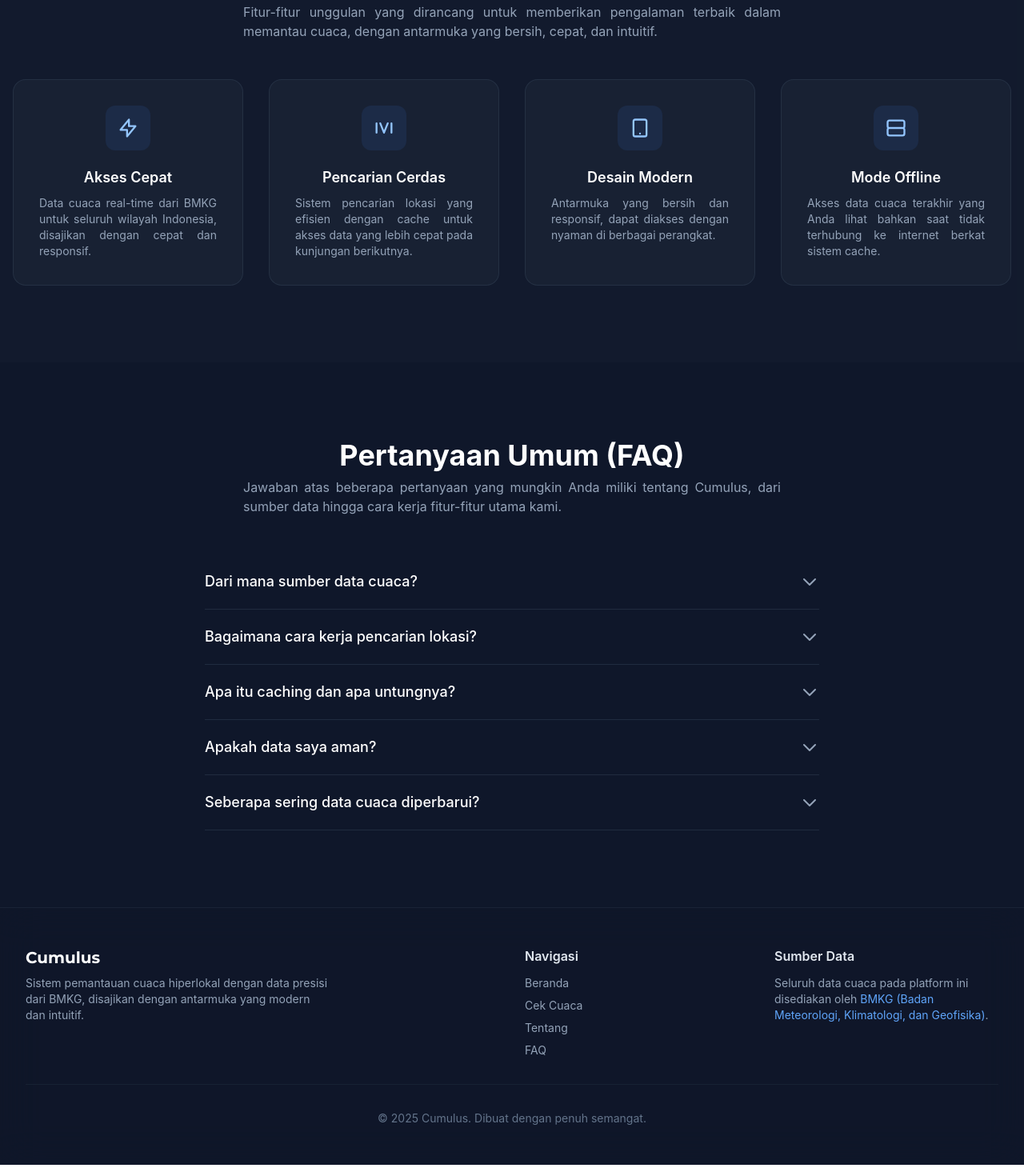
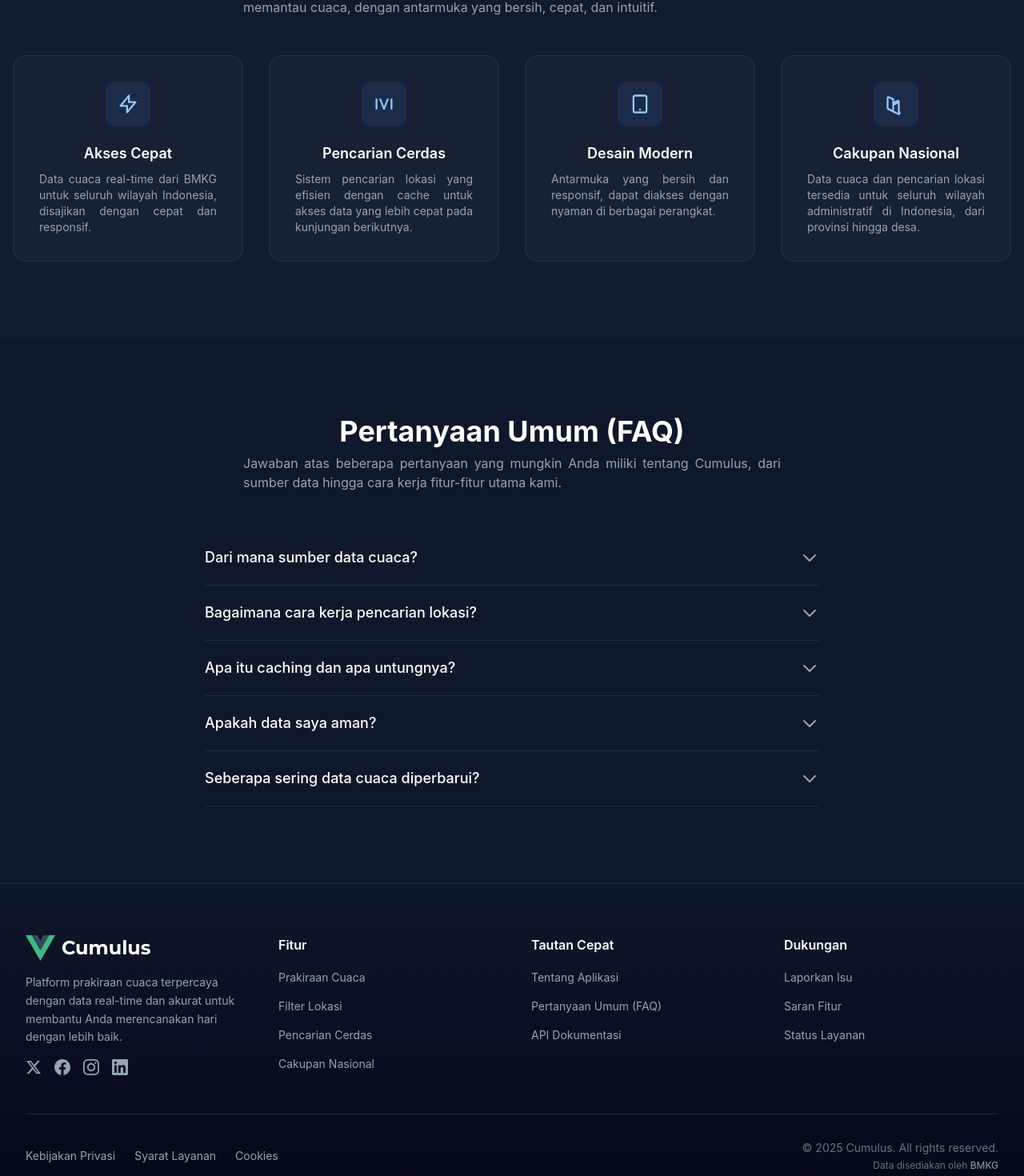
Before and after one commit to projectdummy2025/weather-playground, a Vue app in the folder frontend/: page / in a window 1280 px wide. Shown: the part 1848-3318 px from the top of the page at 80% size. Built offline with nearby package versions, Linux system fonts and the light colour scheme; no server answers.

Commit message:
Refactor UI components for improved layout and styling consistency

```diff
--- a/frontend/src/components/AboutSection.vue
+++ b/frontend/src/components/AboutSection.vue
@@ -5,7 +5,7 @@
         <h2 class="text-3xl md:text-4xl font-bold text-white">
           Mengapa Memilih Cumulus?
         </h2>
-        <p class="text-slate-400 mt-2 max-w-2xl mx-auto text-justify">
+        <p class="text-slate-400 mt-2 max-w-2xl mx-auto text-center md:text-justify">
           Fitur-fitur unggulan yang dirancang untuk memberikan pengalaman
           terbaik dalam memantau cuaca, dengan antarmuka yang bersih, cepat,
           dan intuitif.
@@ -17,7 +17,7 @@
       >
         <!-- Feature 1: Fast Access -->
         <div
-          class="bg-slate-800/50 p-8 rounded-2xl border border-slate-700/50"
+          class="bg-slate-800/50 p-6 md:p-8 rounded-2xl border border-slate-700/50"
         >
           <div
             class="w-14 h-14 bg-blue-500/10 text-blue-300 rounded-xl flex items-center justify-center mx-auto mb-5"
@@ -45,7 +45,7 @@
 
         <!-- Feature 2: Smart Caching -->
         <div
-          class="bg-slate-800/50 p-8 rounded-2xl border border-slate-700/50"
+          class="bg-slate-800/50 p-6 md:p-8 rounded-2xl border border-slate-700/50"
         >
           <div
             class="w-14 h-14 bg-blue-500/10 text-blue-300 rounded-xl flex items-center justify-center mx-auto mb-5"
@@ -75,7 +75,7 @@
 
         <!-- Feature 3: Responsive SPA -->
         <div
-          class="bg-slate-800/50 p-8 rounded-2xl border border-slate-700/50"
+          class="bg-slate-800/50 p-6 md:p-8 rounded-2xl border border-slate-700/50"
         >
           <div
             class="w-14 h-14 bg-blue-500/10 text-blue-300 rounded-xl flex items-center justify-center mx-auto mb-5"
@@ -101,9 +101,9 @@
           </p>
         </div>
 
-        <!-- Feature 4: Offline Mode -->
+        <!-- Feature 4: National Coverage -->
         <div
-          class="bg-slate-800/50 p-8 rounded-2xl border border-slate-700/50"
+          class="bg-slate-800/50 p-6 md:p-8 rounded-2xl border border-slate-700/50"
         >
           <div
             class="w-14 h-14 bg-blue-500/10 text-blue-300 rounded-xl flex items-center justify-center mx-auto mb-5"
@@ -113,19 +113,22 @@
               fill="none"
               stroke="currentColor"
               viewBox="0 0 24 24"
+              xmlns="http://www.w3.org/2000/svg"
             >
               <path
                 stroke-linecap="round"
                 stroke-linejoin="round"
                 stroke-width="2"
-                d="M5 12h14M5 12a2 2 0 01-2-2V6a2 2 0 012-2h14a2 2 0 012 2v4a2 2 0 01-2 2M5 12a2 2 0 00-2 2v4a2 2 0 002 2h14a2 2 0 002-2v-4a2 2 0 00-2-2"
+                d="M9 20l-5.447-2.724A1 1 0 013 16.382V5.618a1 1 0 011.447-.894L9 7m0 13v-6m0 6l5.447 2.724A1 1 0 0015 20.382V9.618a1 1 0 00-1.447-.894L9 11m0-4v6m0 0l6-3m-6 3V7"
               ></path>
             </svg>
           </div>
-          <h3 class="text-lg font-semibold text-white mb-2">Mode Offline</h3>
+          <h3 class="text-lg font-semibold text-white mb-2">
+            Cakupan Nasional
+          </h3>
           <p class="text-slate-400 text-sm text-justify">
-            Akses data cuaca terakhir yang Anda lihat bahkan saat tidak
-            terhubung ke internet berkat sistem cache.
+            Data cuaca dan pencarian lokasi tersedia untuk seluruh wilayah
+            administratif di Indonesia, dari provinsi hingga desa.
           </p>
         </div>
       </div>
--- a/frontend/src/components/AccordionItem.vue
+++ b/frontend/src/components/AccordionItem.vue
@@ -28,7 +28,7 @@
       @after-leave="afterLeave"
     >
       <div v-show="isOpen" class="overflow-hidden">
-        <div class="pb-5 text-slate-300 text-justify">
+        <div class="pb-5 text-slate-300 text-left md:text-justify">
           <p><slot /></p>
         </div>
       </div>
--- a/frontend/src/components/FaqSection.vue
+++ b/frontend/src/components/FaqSection.vue
@@ -5,7 +5,7 @@
         <h2 class="text-3xl md:text-4xl font-bold text-white">
           Pertanyaan Umum (FAQ)
         </h2>
-        <p class="text-slate-400 mt-2 max-w-2xl mx-auto text-justify">
+        <p class="text-slate-400 mt-2 max-w-2xl mx-auto text-center md:text-justify">
           Jawaban atas beberapa pertanyaan yang mungkin Anda miliki tentang
           Cumulus, dari sumber data hingga cara kerja fitur-fitur utama kami.
         </p>
--- a/frontend/src/components/Footer.vue
+++ b/frontend/src/components/Footer.vue
@@ -1,81 +1,87 @@
 <template>
-  <footer
-    class="bg-slate-900/40 backdrop-blur-xl border-t border-slate-700/30"
-  >
-    <div class="container mx-auto px-4 lg:px-8 py-12">
-      <div class="grid grid-cols-1 md:grid-cols-4 gap-8">
-        <!-- Brand and About -->
-        <div class="md:col-span-2">
-          <h3 class="text-xl font-bold text-white font-montserrat mb-2">
-            Cumulus
-          </h3>
-          <p class="text-slate-400 max-w-sm text-sm">
-            Sistem pemantauan cuaca hiperlokal dengan data presisi dari BMKG,
-            disajikan dengan antarmuka yang modern dan intuitif.
+  <footer class="bg-gradient-to-b from-slate-900 to-slate-950 border-t border-slate-800">
+    <div class="container mx-auto px-4 lg:px-8 py-16">
+      <!-- Main Footer Content -->
+      <div class="grid grid-cols-1 md:grid-cols-2 lg:grid-cols-4 gap-12 mb-12">
+        <!-- Brand Section -->
+        <div class="space-y-4">
+          <div class="flex items-center gap-2">
+            <img src="../assets/logo.svg" alt="Cumulus Logo" class="h-8 w-auto" />
+            <h3 class="text-2xl font-bold text-white font-montserrat">Cumulus</h3>
+          </div>
+          <p class="text-slate-400 text-sm leading-relaxed">
+            Platform prakiraan cuaca terpercaya dengan data real-time dan akurat untuk membantu Anda merencanakan hari dengan lebih baik.
           </p>
+          <div class="flex gap-4">
+            <a href="#" class="text-slate-400 hover:text-blue-500 transition-colors" aria-label="Twitter">
+              <svg class="w-5 h-5" fill="currentColor" viewBox="0 0 24 24">
+                <path d="M18.244 2.25h3.308l-7.227 8.26 8.502 11.24H16.17l-5.214-6.817L4.99 21.75H1.68l7.73-8.835L1.254 2.25H8.08l4.713 6.231zm-1.161 17.52h1.833L7.084 4.126H5.117z"></path>
+              </svg>
+            </a>
+            <a href="#" class="text-slate-400 hover:text-blue-500 transition-colors" aria-label="Facebook">
+              <svg class="w-5 h-5" fill="currentColor" viewBox="0 0 24 24">
+                <path d="M24 12.073c0-6.627-5.373-12-12-12s-12 5.373-12 12c0 5.99 4.388 10.954 10.125 11.854v-8.385H7.078v-3.47h3.047V9.43c0-3.007 1.792-4.669 4.533-4.669 1.312 0 2.686.235 2.686.235v2.953H15.83c-1.491 0-1.956.925-1.956 1.874v2.25h3.328l-.532 3.47h-2.796v8.385C19.612 23.027 24 18.062 24 12.073z"></path>
+              </svg>
+            </a>
+            <a href="#" class="text-slate-400 hover:text-blue-500 transition-colors" aria-label="Instagram">
+              <svg class="w-5 h-5" fill="currentColor" viewBox="0 0 24 24">
+                <path d="M12 2.163c3.204 0 3.584.012 4.85.07 3.252.148 4.771 1.691 4.919 4.919.058 1.265.069 1.645.069 4.849 0 3.205-.012 3.584-.069 4.849-.149 3.225-1.664 4.771-4.919 4.919-1.266.058-1.644.07-4.85.07-3.204 0-3.584-.012-4.849-.07-3.26-.149-4.771-1.699-4.919-4.92-.058-1.265-.07-1.644-.07-4.849 0-3.204.013-3.583.07-4.849.149-3.227 1.664-4.771 4.919-4.919 1.266-.057 1.645-.069 4.849-.069zm0-2.163c-3.259 0-3.667.014-4.947.072-4.358.2-6.78 2.618-6.98 6.98-.059 1.281-.073 1.689-.073 4.948 0 3.259.014 3.668.072 4.948.2 4.358 2.618 6.78 6.98 6.98 1.281.058 1.689.072 4.948.072 3.259 0 3.668-.014 4.948-.072 4.354-.2 6.782-2.618 6.979-6.98.059-1.28.073-1.689.073-4.948 0-3.259-.014-3.667-.072-4.947-.196-4.354-2.617-6.78-6.979-6.98-1.281-.059-1.69-.073-4.949-.073zm0 5.838c-3.403 0-6.162 2.759-6.162 6.162s2.759 6.163 6.162 6.163 6.162-2.759 6.162-6.163c0-3.403-2.759-6.162-6.162-6.162zm0 10.162c-2.209 0-4-1.79-4-4 0-2.209 1.791-4 4-4s4 1.791 4 4c0 2.21-1.791 4-4 4zm6.406-11.845c-.796 0-1.441.645-1.441 1.44s.645 1.44 1.441 1.44c.795 0 1.439-.645 1.439-1.44s-.644-1.44-1.439-1.44z"></path>
+              </svg>
+            </a>
+            <a href="#" class="text-slate-400 hover:text-blue-500 transition-colors" aria-label="LinkedIn">
+              <svg class="w-5 h-5" fill="currentColor" viewBox="0 0 24 24">
+                <path d="M20.447 20.452h-3.554v-5.569c0-1.328-.027-3.037-1.852-3.037-1.853 0-2.136 1.445-2.136 2.939v5.667H9.351V9h3.414v1.561h.046c.477-.9 1.637-1.85 3.37-1.85 3.601 0 4.267 2.37 4.267 5.455v6.286zM5.337 7.433c-1.144 0-2.063-.926-2.063-2.065 0-1.138.92-2.063 2.063-2.063 1.14 0 2.064.925 2.064 2.063 0 1.139-.925 2.065-2.064 2.065zm1.782 13.019H3.555V9h3.564v11.452zM22.225 0H1.771C.792 0 0 .774 0 1.729v20.542C0 23.227.792 24 1.771 24h20.451C23.2 24 24 23.227 24 22.271V1.729C24 .774 23.2 0 22.222 0h.003z"></path>
+              </svg>
+            </a>
+          </div>
+        </div>
+
+        <!-- Features Links -->
+        <div>
+          <h4 class="text-white font-semibold mb-4">Fitur</h4>
+          <ul class="space-y-3">
+            <li><a href="#weather-section" class="text-slate-400 hover:text-white text-sm transition-colors">Prakiraan Cuaca</a></li>
+            <li><a href="#weather-section" class="text-slate-400 hover:text-white text-sm transition-colors">Filter Lokasi</a></li>
+            <li><a href="#" class="text-slate-400 hover:text-white text-sm transition-colors">Pencarian Cerdas</a></li>
+            <li><a href="#about" class="text-slate-400 hover:text-white text-sm transition-colors">Cakupan Nasional</a></li>
+          </ul>
         </div>
 
         <!-- Quick Links -->
         <div>
-          <h4 class="font-semibold text-slate-200 mb-3">Navigasi</h4>
-          <ul class="space-y-2 text-sm">
-            <li>
-              <a href="#" class="text-slate-400 hover:text-white transition"
-                >Beranda</a
-              >
-            </li>
-            <li>
-              <a
-                href="#weather-section"
-                class="text-slate-400 hover:text-white transition"
-                >Cek Cuaca</a
-              >
-            </li>
-            <li>
-              <a
-                href="#about"
-                class="text-slate-400 hover:text-white transition"
-                >Tentang</a
-              >
-            </li>
-            <li>
-              <a
-                href="#faq"
-                class="text-slate-400 hover:text-white transition"
-                >FAQ</a
-              >
-            </li>
+          <h4 class="text-white font-semibold mb-4">Tautan Cepat</h4>
+          <ul class="space-y-3">
+            <li><a href="#about" class="text-slate-400 hover:text-white text-sm transition-colors">Tentang Aplikasi</a></li>
+            <li><a href="#faq" class="text-slate-400 hover:text-white text-sm transition-colors">Pertanyaan Umum (FAQ)</a></li>
+            <li><a href="/documentation/API_DOCUMENTATION.md" target="_blank" class="text-slate-400 hover:text-white text-sm transition-colors">API Dokumentasi</a></li>
           </ul>
         </div>
 
-        <!-- Data Source -->
+        <!-- Support Links -->
         <div>
-          <h4 class="font-semibold text-slate-200 mb-3">Sumber Data</h4>
-          <p class="text-slate-400 text-sm">
-            Seluruh data cuaca pada platform ini disediakan oleh
-            <a
-              href="https://www.bmkg.go.id"
-              target="_blank"
-              rel="noopener"
-              class="text-blue-400 hover:text-blue-300 transition"
-              >BMKG (Badan Meteorologi, Klimatologi, dan Geofisika)</a
-            >.
-          </p>
+          <h4 class="text-white font-semibold mb-4">Dukungan</h4>
+          <ul class="space-y-3">
+            <li><a href="mailto:support@example.com?subject=Laporan%20Isu%20Aplikasi%20Cuaca" class="text-slate-400 hover:text-white text-sm transition-colors">Laporkan Isu</a></li>
+            <li><a href="mailto:feedback@example.com?subject=Saran%20Fitur%20Aplikasi%20Cuaca" class="text-slate-400 hover:text-white text-sm transition-colors">Saran Fitur</a></li>
+            <li><a href="#" class="text-slate-400 hover:text-white text-sm transition-colors">Status Layanan</a></li>
+          </ul>
         </div>
       </div>
 
-      <div
-        class="mt-8 pt-8 border-t border-slate-800/60 text-center text-sm text-slate-500"
-      >
-        <p>
-          &copy; {{ new Date().getFullYear() }} Cumulus. Dibuat dengan penuh
-          semangat.
-        </p>
+      <!-- Bottom Bar -->
+      <div class="pt-8 border-t border-slate-800">
+        <div class="flex flex-col md:flex-row justify-between items-center gap-4">
+          <div class="flex flex-wrap justify-center md:justify-start gap-6 text-sm">
+            <a href="#" class="text-slate-400 hover:text-white transition-colors">Kebijakan Privasi</a>
+            <a href="#" class="text-slate-400 hover:text-white transition-colors">Syarat Layanan</a>
+            <a href="#" class="text-slate-400 hover:text-white transition-colors">Cookies</a>
+          </div>
+          <div class="text-sm text-slate-500 text-center md:text-right">
+            <p>&copy; {{ new Date().getFullYear() }} Cumulus. All rights reserved.</p>
+            <p class="text-xs mt-1">Data disediakan oleh <span class="text-slate-400">BMKG</span></p>
+          </div>
+        </div>
       </div>
     </div>
   </footer>
 </template>
-
-<script setup>
-// No script logic needed for this component
-</script>
--- a/frontend/src/components/HeroSection.vue
+++ b/frontend/src/components/HeroSection.vue
@@ -114,7 +114,7 @@
       <!-- Left Column: Content -->
       <div class="text-left space-y-6 md:space-y-8">
         <div class="space-y-4">
-          <h1 class="text-4xl md:text-5xl lg:text-6xl font-bold text-white leading-tight tracking-tight font-montserrat">
+          <h1 class="text-3xl sm:text-4xl md:text-5xl lg:text-6xl font-bold text-white leading-tight tracking-tight font-montserrat">
             Cuaca di Sekitarmu, <br />
             <span class="text-blue-400">Tanpa Perlu Mencarinya</span>
           </h1>
```
Also changed, not shown: frontend/src/components/WeatherSection.vue (+27 -43 lines).
